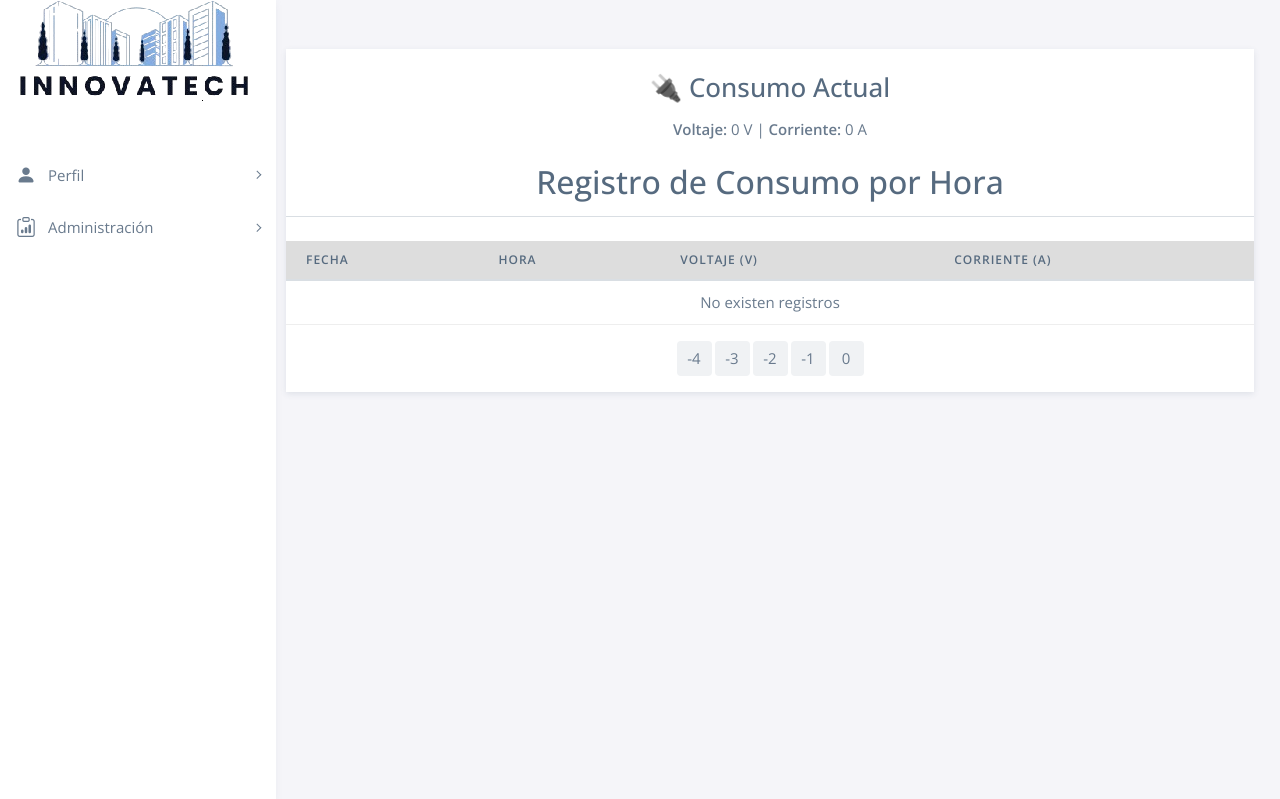
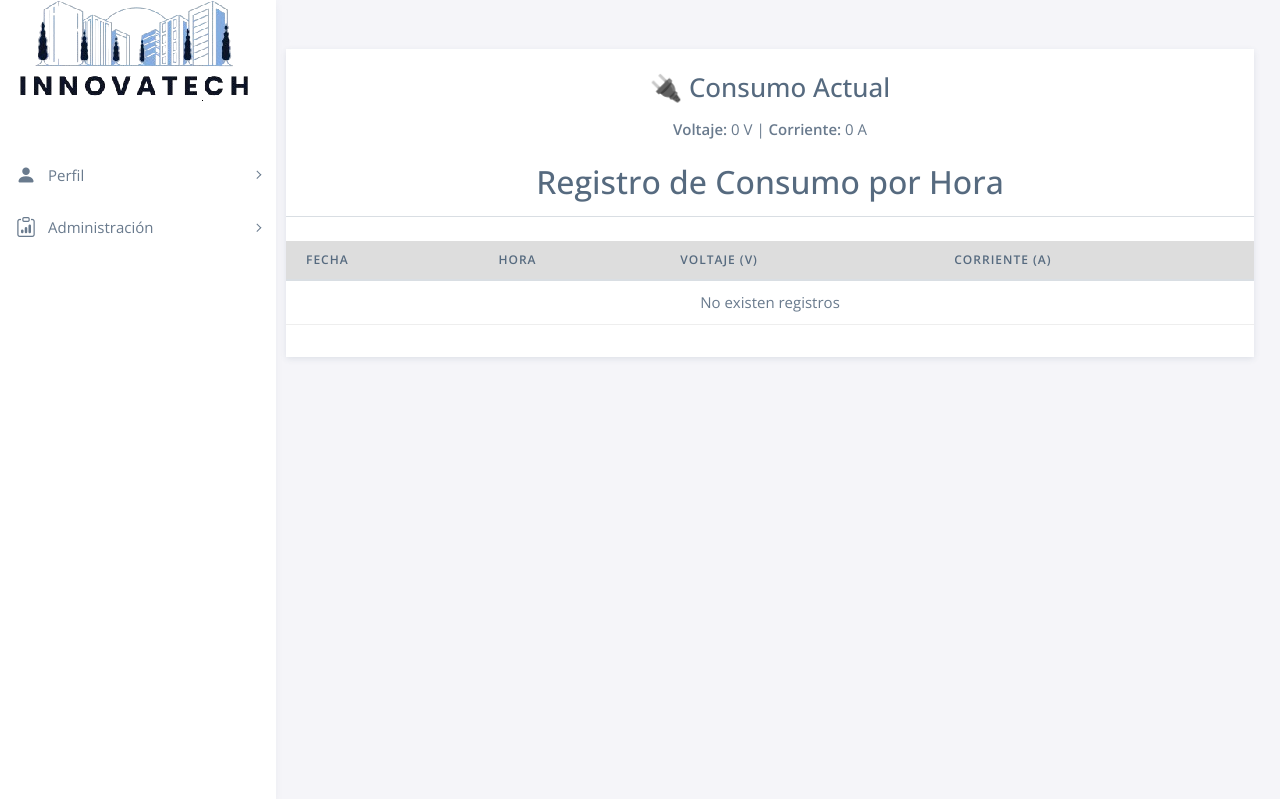
Before and after one commit to jandres-21/proyecto.github.io, a Flask app: page /consumo_electrico in a window 1280 px wide. Shown: the top 799 px of the page. Run offline with Flask 3, Linux system fonts and the light colour scheme; the visitor is signed in with stand-in values (Sample User, id 1); data that the repository does not hold is empty; some libraries are stand-ins or nearby versions.

Commit message:
correccion paginacion

```diff
--- a/my-app/templates/public/consumo_electrico.html
+++ b/my-app/templates/public/consumo_electrico.html
@@ -57,17 +57,11 @@
         {% endif %}
 
         {% set max_pages = 5 %}
-        {% set start_page = page - max_pages // 2 %}
-        {% set end_page = page + max_pages // 2 %}
+        {% set start_page = (page - max_pages // 2) if (page - max_pages // 2) > 1 else 1 %}
+        {% set end_page = (start_page + max_pages - 1) if (start_page + max_pages - 1) < total_paginas else total_paginas %}
 
-        {% if start_page < 1 %}
-          {% set start_page = 1 %}
-          {% set end_page = max_pages %}
-        {% endif %}
-
-        {% if end_page > total_paginas %}
-          {% set end_page = total_paginas %}
-          {% set start_page = total_paginas - max_pages + 1 %}
+        {% if end_page - start_page + 1 < max_pages %}
+          {% set start_page = (end_page - max_pages + 1) if (end_page - max_pages + 1) > 1 else 1 %}
         {% endif %}
 
         {% if start_page > 1 %}
```
